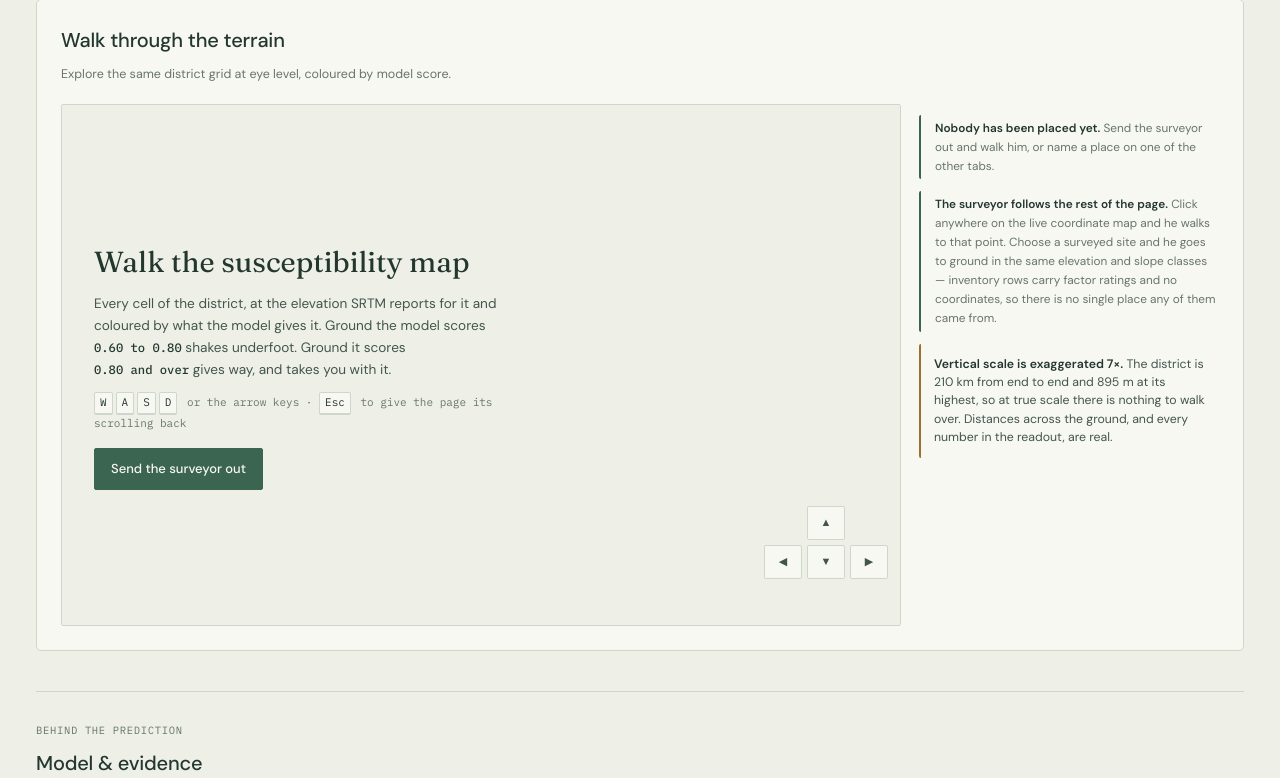
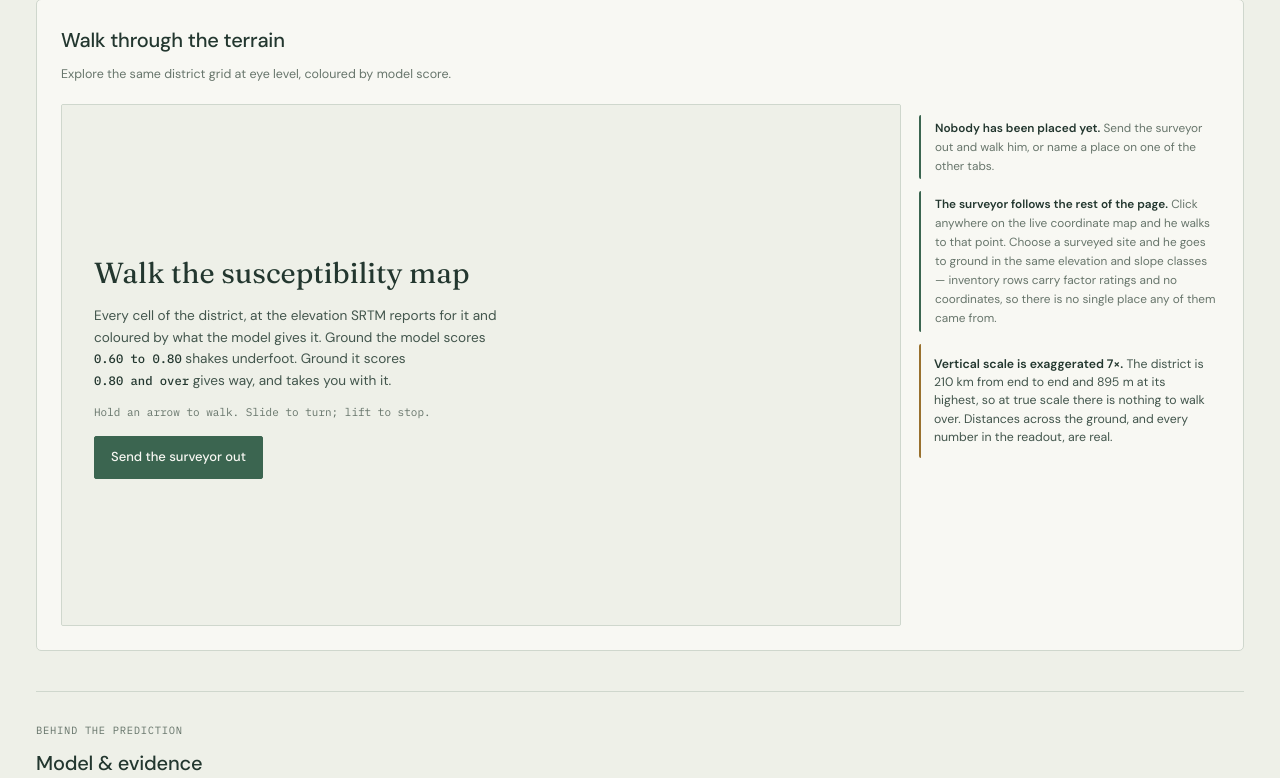
Before and after one commit to Ricko-Shaha/Landslide-Prediction, a Flask app: template web/templates/index.html in a window 1280 px wide, after a click on "Walk it". Shown: the part 320-1098 px from the top of the page. Run offline with Flask 3, Linux system fonts and the light colour scheme; the template is opened without the code that fills it, so the values that code supplies are empty.

Commit message:
Support reliable hold and slide touch controls for the terrain walk

```diff
--- a/web/static/app.css
+++ b/web/static/app.css
@@ -344,13 +344,15 @@ footer a:focus-visible{outline:2px solid var(--moss);outline-offset:2px;border-r
   color:var(--ink)}
 
 .walk-pad{position:absolute;right:12px;bottom:46px;display:none;flex-direction:column;
-  align-items:center;gap:5px;touch-action:none}
+  align-items:center;gap:6px;touch-action:none;user-select:none;-webkit-user-select:none;-webkit-touch-callout:none}
 .walk-pad div{display:flex;gap:5px}
-.walk-pad button{width:38px;height:34px;border:1px solid var(--rule);border-radius:2px;
+.walk-pad button{width:48px;height:48px;border:1px solid var(--rule);border-radius:8px;touch-action:none;
   background:var(--surface);color:var(--body);font-size:11px;cursor:pointer;
   display:flex;align-items:center;justify-content:center}
-.walk-pad button:active{background:var(--moss);color:var(--surface);border-color:var(--moss)}
-@media(hover:none){.walk-pad{display:flex}}
+.walk-pad button:active,.walk-pad button.is-held{background:var(--moss);color:var(--surface);border-color:var(--moss)}
+.walk-touch-help{display:none}
+@media(hover:none),(any-pointer:coarse){.walk-pad{display:flex}.walk-touch-help{display:inline}.walk-keyboard-help{display:none}}
+.walk-intro:not([hidden]) ~ .walk-pad{display:none}
 @media(max-width:620px){
   /* The readout is a grid here, not a wrap: five cells of unknown width would otherwise
      decide the bar's height for us, and the thumb pad has to know where the bar ends. */
@@ -371,6 +373,6 @@ footer a:focus-visible{outline:2px solid var(--moss);outline-offset:2px;border-r
   .walk-hud u{width:7px;height:7px}
   /* Two rows of the grid above, plus room to breathe. */
   .walk-pad{bottom:80px;right:10px;gap:6px}
-  .walk-pad button{width:46px;height:42px;font-size:12px}
+  .walk-pad button{width:48px;height:48px;font-size:12px}
   #walkHost{height:430px}
 }
--- a/web/static/walk.js
+++ b/web/static/walk.js
@@ -146,7 +146,7 @@ window.RangamatiWalk = (function () {
     var raf = null, reduced = false, started = false, active = false;
     var state = "walk", fuse = 0, fallT = 0, shake = 0, grace = false, placed = false;
     var walked = 0, falls = 0, safeSpot = null, gradeDir;
-    var keys = {}, phase = 0, facing = 0, clock = 0;
+    var keys = {}, touchKeys = {}, heldPointers = new Map(), phase = 0, facing = 0, clock = 0;
     var camPos, camAim, camTarget, camLook;
 
     function build() {
@@ -442,14 +442,22 @@ window.RangamatiWalk = (function () {
         if (!active) return;
         var m = MOVE[e.key];
         if (m) { keys[m] = true; e.preventDefault(); }
-        else if (e.key === "Escape") { active = false; say("Paused. Click the map to take over again."); }
+        else if (e.key === "Escape") { clearInput(); active = false; say("Paused. Touch the controls or click the map to continue."); }
       });
       window.addEventListener("keyup", function (e) {
         var m = MOVE[e.key];
         if (m) keys[m] = false;
       });
       /* Losing the window with a key held would otherwise leave the surveyor jogging forever. */
-      window.addEventListener("blur", function () { keys = {}; });
+      window.addEventListener("blur", clearInput);
+      document.addEventListener("visibilitychange", function () {
+        if (document.hidden) clearInput();
+      });
+      if (window.IntersectionObserver) {
+        new IntersectionObserver(function (entries) {
+          if (!entries[0].isIntersecting) clearInput();
+        }).observe(host);
+      }
 
       renderer.domElement.addEventListener("pointerdown", function () {
         if (started) active = true;
@@ -462,22 +470,51 @@ window.RangamatiWalk = (function () {
 
       if (pad) {
         pad.addEventListener("pointerdown", padOn);
+        pad.addEventListener("pointermove", padMove);
         pad.addEventListener("pointerup", padOff);
-        pad.addEventListener("pointerleave", padOff);
         pad.addEventListener("pointercancel", padOff);
+        pad.addEventListener("lostpointercapture", padOff);
         pad.addEventListener("contextmenu", function (e) { e.preventDefault(); });
       }
     }
 
     function padOn(e) {
-      var b = e.target.closest("button");
-      if (!b) return;
+      var b = e.target.closest("button[data-k]");
+      if (!b || e.button !== 0) return;
       e.preventDefault();
       if (!started) start();
       active = true;
-      keys[b.dataset.k] = true;
+      heldPointers.set(e.pointerId, b.dataset.k);
+      pad.setPointerCapture(e.pointerId);
+      updatePad();
     }
-    function padOff() { keys = {}; }
+    function padMove(e) {
+      if (!heldPointers.has(e.pointerId)) return;
+      e.preventDefault();
+      // Capture keeps release reliable; hit testing lets a thumb slide between arrows.
+      var hit = document.elementFromPoint(e.clientX, e.clientY);
+      var b = hit && hit.closest("button[data-k]");
+      heldPointers.set(e.pointerId, b && pad.contains(b) ? b.dataset.k : null);
+      updatePad();
+    }
+    function padOff(e) {
+      heldPointers.delete(e.pointerId);
+      updatePad();
+    }
+    function updatePad() {
+      touchKeys = {};
+      heldPointers.forEach(function (direction) {
+        if (direction) touchKeys[direction] = true;
+      });
+      if (pad) pad.querySelectorAll("button[data-k]").forEach(function (b) {
+        b.classList.toggle("is-held", !!touchKeys[b.dataset.k]);
+      });
+    }
+    function clearInput() {
+      keys = {};
+      heldPointers.clear();
+      updatePad();
+    }
 
     function start() {
       started = true;
@@ -563,10 +600,10 @@ window.RangamatiWalk = (function () {
 
     function step(dt) {
       var vx = 0, vz = 0;
-      if (keys.f) vz -= 1;
-      if (keys.b) vz += 1;
-      if (keys.l) vx -= 1;
-      if (keys.r) vx += 1;
+      if (keys.f || touchKeys.f) vz -= 1;
+      if (keys.b || touchKeys.b) vz += 1;
+      if (keys.l || touchKeys.l) vx -= 1;
+      if (keys.r || touchKeys.r) vx += 1;
 
       var moving = vx || vz;
       if (moving) grace = false;
--- a/web/templates/index.html
+++ b/web/templates/index.html
@@ -150,12 +150,12 @@
                   it and coloured by what the model gives it. Ground the model scores
                   <b>0.60&nbsp;to&nbsp;0.80</b> shakes underfoot. Ground it scores
                   <b>0.80&nbsp;and&nbsp;over</b> gives way, and takes you with it.</p>
-                <p class="walk-k"><kbd>W</kbd><kbd>A</kbd><kbd>S</kbd><kbd>D</kbd> or the arrow
-                  keys &middot; <kbd>Esc</kbd> to give the page its scrolling back</p>
+                <p class="walk-k"><span class="walk-keyboard-help"><kbd>W</kbd><kbd>A</kbd><kbd>S</kbd><kbd>D</kbd> or the arrow
+                  keys &middot; <kbd>Esc</kbd> to pause</span><span class="walk-touch-help">Hold an arrow to walk. Slide to turn; lift to stop.</span></p>
                 <button type="button" class="btn" id="walkStart">Send the surveyor out</button>
               </div>
             </div>
-            <div class="walk-pad" id="walkPad" aria-hidden="true">
+            <div class="walk-pad" id="walkPad" role="group" aria-label="Hold an arrow to walk">
               <button type="button" data-k="f" aria-label="forward">&#9650;</button>
               <div>
                 <button type="button" data-k="l" aria-label="left">&#9664;</button>
```
